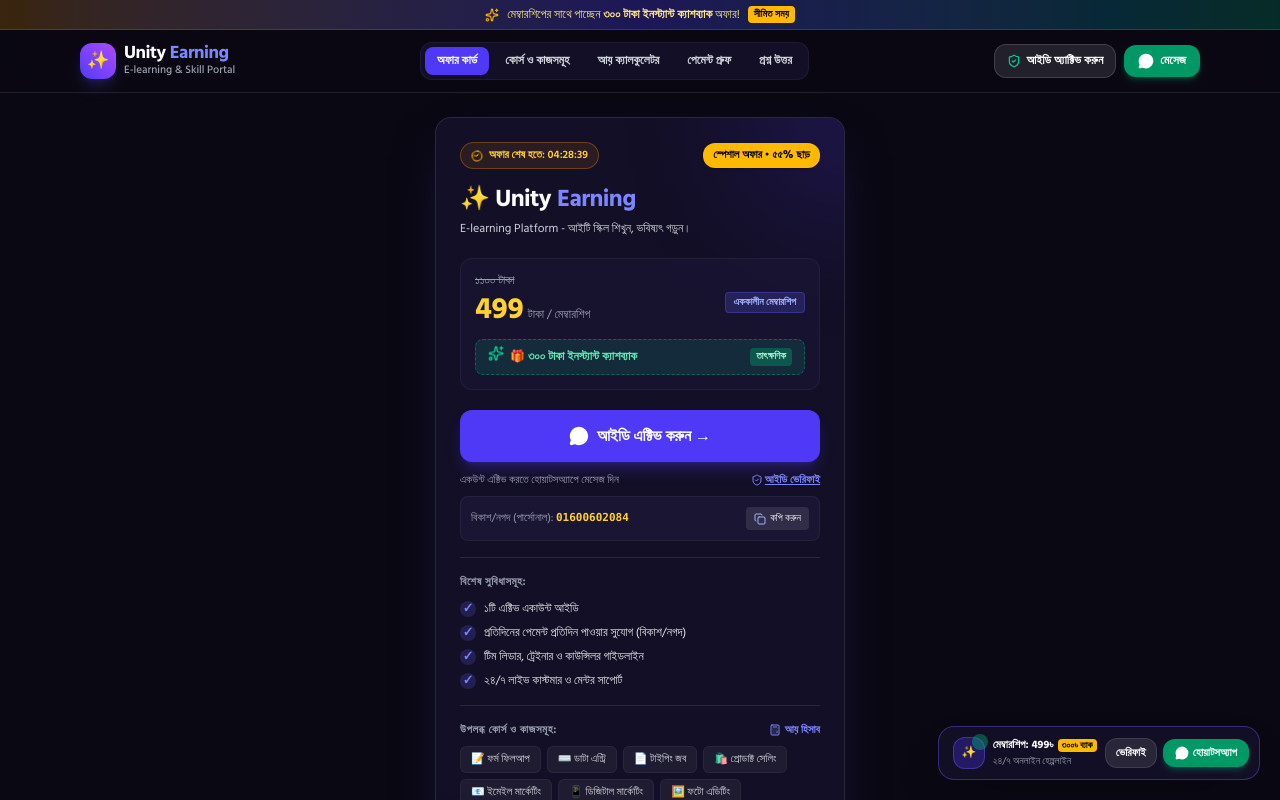
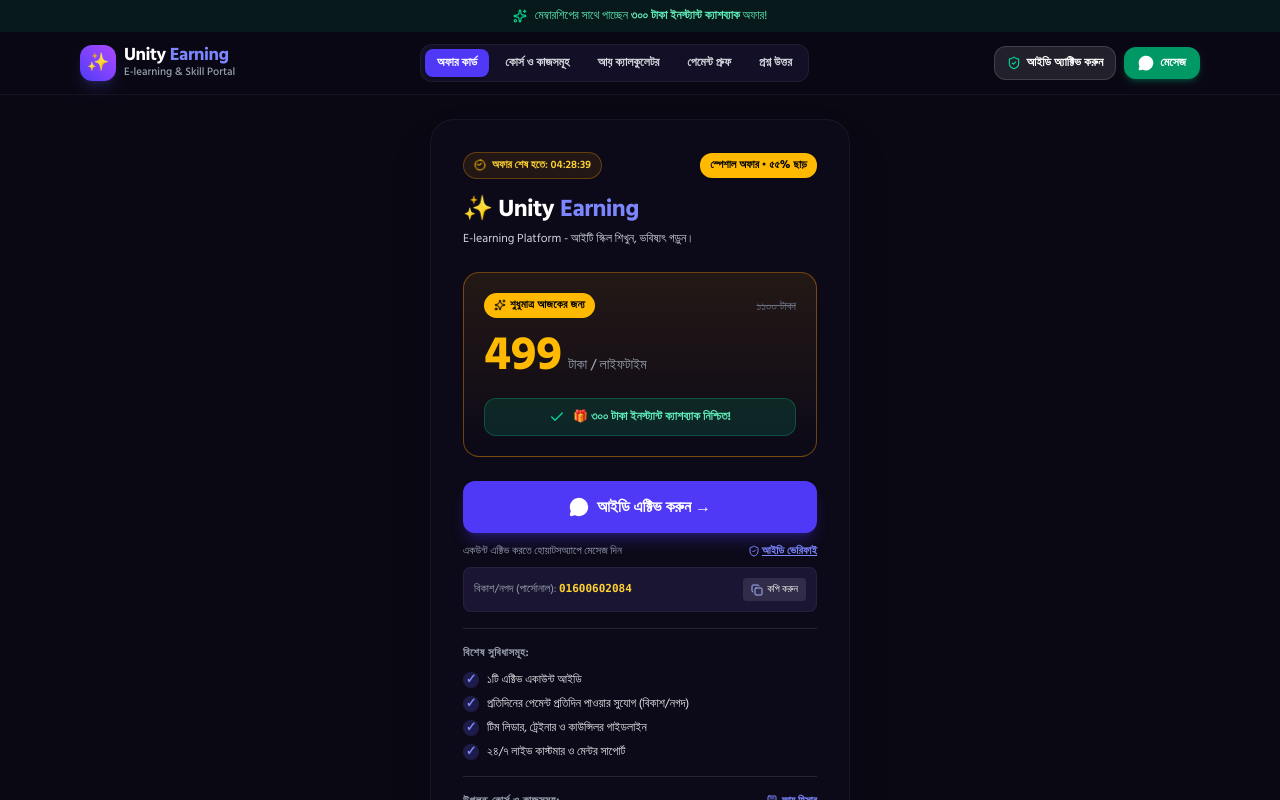
Before and after one commit to learninghubbd2126509574-ai/unity-earning22, a React (Vite) app: page / in a window 1280 px wide. Shown: the top 800 px of the page. Built offline with nearby package versions, Linux system fonts and the light colour scheme.

Commit message:
refactor(ui): update cashback offer and clean up components
- Standardize cashback amount to 300৳ across all modules.
- Remove redundant SupportFloatingBar for a cleaner interface.
- Refresh Navbar banner and OfferCard styling for better visual consistency.

```diff
--- a/src/App.tsx
+++ b/src/App.tsx
@@ -6,7 +6,6 @@
 import { CourseCatalog } from './components/CourseCatalog';
 import { LivePayoutTicker } from './components/LivePayoutTicker';
 import { FAQSection } from './components/FAQSection';
-import { SupportFloatingBar } from './components/SupportFloatingBar';
 import { AdminModal } from './components/AdminModal';
 import { Sparkles, MessageCircle, ShieldCheck, Heart, Award, CheckCircle, Lock } from 'lucide-react';
 
@@ -148,7 +147,7 @@
             <span>•</span>
             <span>মেম্বারশিপ: {currentPrice}৳ (৫৫% ছাড়)</span>
             <span>•</span>
-            <span>ক্যাশব্যাক: {currentPrice === 599 ? '৪০০' : '৩০০'}৳</span>
+            <span>ক্যাশব্যাক: ৩০০৳</span>
           </div>
 
           <div className="text-[10px] text-gray-500 w-full text-center flex flex-col md:flex-row items-center justify-center gap-2 mt-4 md:mt-0">
@@ -181,13 +180,6 @@
         onUpdatePrice={setCurrentPrice}
       />
 
-      {/* Sticky Mobile/Desktop WhatsApp Floating Bar */}
-      <SupportFloatingBar
-        onOpenActivation={() => setIsActivationOpen(true)}
-        currentPrice={currentPrice}
-        onOpenAdmin={() => setIsAdminOpen(true)}
-      />
-
     </div>
   );
 }
--- a/src/components/ActivationModal.tsx
+++ b/src/components/ActivationModal.tsx
@@ -26,7 +26,7 @@
   };
 
   const handleSendWhatsApp = () => {
-    const message = `Hello Unity Earning Team,\nI have completed my membership payment!\n\n📌 *Member Details:*\n- Name: ${name || 'N/A'}\n- Phone: ${phone || 'N/A'}\n- Payment Method: ${method}\n- Transaction ID: ${trxId || 'N/A'}\n- Package: Unity Earning Special Offer (${currentPrice} Tk)\n- Cashback Request: ${currentPrice === 599 ? 400 : 300} Tk Instant Cashback\n\nPlease activate my account ID as soon as possible. Thank you!`;
+    const message = `Hello Unity Earning Team,\nI have completed my membership payment!\n\n📌 *Member Details:*\n- Name: ${name || 'N/A'}\n- Phone: ${phone || 'N/A'}\n- Payment Method: ${method}\n- Transaction ID: ${trxId || 'N/A'}\n- Package: Unity Earning Special Offer (${currentPrice} Tk)\n- Cashback Request: 300 Tk Instant Cashback\n\nPlease activate my account ID as soon as possible. Thank you!`;
     const encoded = encodeURIComponent(message);
     window.open(`https://wa.me/8801600602084?text=${encoded}`, '_blank');
     setSubmitted(true);
--- a/src/components/Navbar.tsx
+++ b/src/components/Navbar.tsx
@@ -17,12 +17,11 @@
   const WHATSAPP_LINK = "https://wa.me/8801600602084?text=%E0%A6%86%E0%A6%AE%E0%A6%BF%20Unity%20Earning%20%E0%A6%8F%20%E0%A6%AF%E0%A7%81%E0%A6%95%E0%A7%8D%E0%A6%A4%20%E0%A6%B9%E0%A6%A4%E0%A7%87%20%E0%A6%9A%E0%A6%BE%E0%A6%87%E0%A6%A4%E0%A7%87%E0%A6%9B%E0%A6%B8%E0%A6%BF%E0%A6%B2%E0%A6%BE%E0%A6%AE%E0%A7%8D%E0%A4%A";
 
   return (
-    <header className="sticky top-0 z-40 bg-[#0a0813]/90 backdrop-blur-md border-b border-white/10">
+    <header className="sticky top-0 z-40 bg-[#0a0813]/95 backdrop-blur-md border-b border-white/5">
       {/* Top Banner Notice */}
-      <div className="bg-gradient-to-r from-amber-500/20 via-indigo-600/30 to-emerald-500/20 text-xs py-1.5 px-4 text-center text-amber-200 border-b border-amber-500/20 flex items-center justify-center gap-2">
-        <Sparkles className="w-3.5 h-3.5 text-amber-400 animate-pulse shrink-0" />
+      <div className="bg-emerald-500/10 text-xs py-2 px-4 text-center text-emerald-300 flex items-center justify-center gap-2">
+        <Sparkles className="w-3.5 h-3.5 text-emerald-400 shrink-0" />
         <span>মেম্বারশিপের সাথে পাচ্ছেন <strong>৩০০ টাকা ইনস্ট্যান্ট ক্যাশব্যাক</strong> অফার!</span>
-        <span className="hidden sm:inline-block bg-amber-400 text-black font-bold px-1.5 py-0.5 rounded text-[10px]">সীমিত সময়</span>
       </div>
 
       <div className="max-w-6xl mx-auto px-4 py-3 flex items-center justify-between gap-3">
--- a/src/components/OfferCard.tsx
+++ b/src/components/OfferCard.tsx
@@ -54,12 +54,8 @@
 
   return (
     <div className="flex flex-col items-center justify-center py-6 px-3 min-h-[calc(100vh-60px)]">
-      {/* Compact Card Container Inspired by Hostinger SaaS Design */}
-      <div className="w-full max-w-[410px] bg-[#130f26] rounded-2xl border border-white/10 shadow-2xl shadow-indigo-950/80 overflow-hidden p-5 sm:p-6 transition-all relative">
-
-        {/* Glow ambient background effect */}
-        <div className="absolute -top-24 -right-24 w-48 h-48 bg-indigo-600/20 blur-3xl rounded-full pointer-events-none" />
-        <div className="absolute -bottom-24 -left-24 w-48 h-48 bg-purple-600/20 blur-3xl rounded-full pointer-events-none" />
+      {/* Compact Card Container */}
+      <div className="w-full max-w-[420px] bg-[#0c0a18] rounded-3xl border border-white/5 shadow-2xl overflow-hidden p-6 sm:p-8 transition-all relative">
 
         {/* Top Offer Badge & Countdown */}
         <div className="flex items-center justify-between gap-2 mb-3.5 relative">
@@ -83,32 +79,29 @@
           </p>
         </div>
 
-        {/* Pricing Area */}
-        <div className="my-5 p-3.5 bg-[#1a1533]/80 rounded-xl border border-white/5 relative">
-          <div className="flex items-center justify-between">
-            <div>
-              <div className="text-xs text-gray-400 line-through font-medium">১১০০ টাকা</div>
-              <div className="text-3xl font-extrabold text-white flex items-baseline gap-1 mt-0.5">
-                <span className="text-amber-300">{currentPrice}</span> <span className="text-xs text-gray-400 font-normal">টাকা / মেম্বারশিপ</span>
+        {/* Highlighted Pricing Area */}
+        <div className="my-6 border border-amber-500/40 rounded-2xl bg-gradient-to-b from-amber-500/10 to-transparent relative overflow-hidden">
+          <div className="p-5">
+            <div className="flex items-start justify-between mb-3">
+              <span className="inline-flex items-center gap-1 bg-amber-400 text-black text-[11px] font-extrabold px-2.5 py-1 rounded-full uppercase tracking-wide">
+                <Sparkles className="w-3 h-3" />
+                শুধুমাত্র আজকের জন্য
+              </span>
+              <div className="text-right">
+                <span className="text-xs text-gray-500 line-through font-medium">১১০০ টাকা</span>
               </div>
             </div>
 
-            <div className="text-right">
-              <span className="inline-block bg-indigo-500/20 text-indigo-300 text-[10px] font-bold px-2 py-0.5 rounded border border-indigo-500/30">
-                এককালীন মেম্বারশিপ
-              </span>
+            <div className="flex items-baseline gap-1.5 mt-1">
+              <span className="text-5xl font-extrabold text-amber-400">{currentPrice}</span>
+              <span className="text-sm text-gray-400 font-medium">টাকা / লাইফটাইম</span>
             </div>
-          </div>
 
-          {/* Cashback Banner Box */}
-          <div className="mt-3 bg-emerald-500/15 border border-dashed border-emerald-500/40 text-emerald-300 px-3 py-2 rounded-lg text-xs font-bold flex items-center justify-between">
-            <div className="flex items-center gap-1.5">
-              <Sparkles className="w-4 h-4 text-emerald-400 animate-bounce" />
-              <span>🎁 {currentPrice === 599 ? '৪০০' : '৩০০'} টাকা ইনস্ট্যান্ট ক্যাশব্যাক</span>
+            {/* Cashback Banner Box */}
+            <div className="mt-5 bg-emerald-500/15 border border-emerald-500/30 text-emerald-300 px-3 py-2.5 rounded-xl text-xs font-bold flex items-center justify-center gap-2 shadow-inner">
+              <Check className="w-4 h-4 text-emerald-400" />
+              <span>🎁 ৩০০ টাকা ইনস্ট্যান্ট ক্যাশব্যাক নিশ্চিত!</span>
             </div>
-            <span className="text-[10px] bg-emerald-500/30 text-emerald-200 px-1.5 py-0.5 rounded">
-              তাৎক্ষণিক
-            </span>
           </div>
         </div>
 
--- a/src/components/SupportFloatingBar.tsx
+++ /dev/null
@@ -1,55 +0,0 @@
-import React from 'react';
-import { MessageCircle, ShieldCheck, Sparkles, Lock } from 'lucide-react';
-
-interface SupportFloatingBarProps {
-  onOpenActivation: () => void;
-  currentPrice: number;
-  onOpenAdmin: () => void;
-}
-
-export const SupportFloatingBar: React.FC<SupportFloatingBarProps> = ({ onOpenActivation, currentPrice, onOpenAdmin }) => {
-  const WHATSAPP_LINK = "https://wa.me/8801600602084?text=%E0%A6%86%E0%A6%AE%E0%A6%BF%20Unity%20Earning%20%E0%A6%8F%20%E0%A6%AF%E0%A7%81%E0%A6%95%E0%A7%8D%E0%A6%A4%20%E0%A6%B9%E0%A6%A4%E0%A7%87%20%E0%A6%9A%E0%A6%BE%E0%A6%87%E0%A6%A4%E0%A7%87%E0%A6%9B%E0%A6%B8%E0%A6%BF%E0%A6%B2%E0%A6%BE%E0%A6%AE%E0%A7%8D%E0%A4%A";
-
-  return (
-    <div className="fixed bottom-3 left-3 right-3 sm:left-auto sm:right-5 sm:bottom-5 z-40 max-w-sm ml-auto">
-      <div className="bg-[#130f26]/95 backdrop-blur-md border border-indigo-500/40 p-2.5 rounded-2xl shadow-2xl flex items-center justify-between gap-2 text-white">
-
-        <div className="flex items-center gap-2 pl-1">
-          <div className="relative">
-            <span className="w-2.5 h-2.5 bg-emerald-500 rounded-full block animate-ping absolute top-0 right-0" />
-            <div className="w-8 h-8 rounded-xl bg-indigo-600/30 border border-indigo-500/40 flex items-center justify-center text-xs">
-              ✨
-            </div>
-          </div>
-          <div>
-            <div className="text-[11px] font-bold text-white flex items-center gap-1">
-              <span>মেম্বারশিপ: <strong>{currentPrice}৳</strong></span>
-              <span className="bg-amber-400 text-black font-extrabold text-[9px] px-1 rounded">{currentPrice === 599 ? '৪০০' : '৩০০'}৳ ব্যাক</span>
-            </div>
-            <div className="text-[10px] text-gray-400">২৪/৭ অনলাইন হেল্পলাইন</div>
-          </div>
-        </div>
-
-        <div className="flex items-center gap-1.5 shrink-0">
-          <button
-            onClick={onOpenActivation}
-            className="bg-white/10 hover:bg-white/20 text-white text-[11px] font-bold px-2.5 py-1.5 rounded-xl border border-white/10 transition-colors"
-          >
-            ভেরিফাই
-          </button>
-
-          <a
-            href={WHATSAPP_LINK}
-            target="_blank"
-            rel="noopener noreferrer"
-            className="bg-emerald-600 hover:bg-emerald-500 text-white text-[11px] font-bold px-3 py-1.5 rounded-xl shadow-md shadow-emerald-600/30 flex items-center gap-1 transition-all hover:scale-105"
-          >
-            <MessageCircle className="w-3.5 h-3.5 fill-white" />
-            <span>হোয়াটসঅ্যাপ</span>
-          </a>
-        </div>
-
-      </div>
-    </div>
-  );
-};
```
